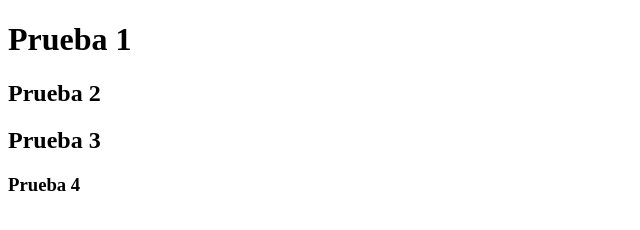
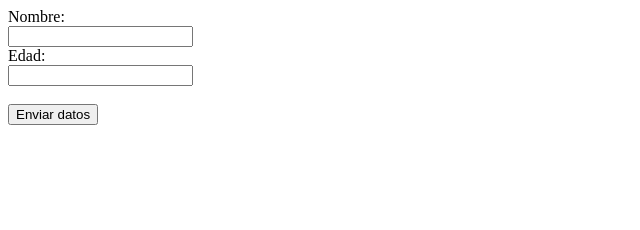
Before and after one commit to wjtrucido/cursoGit, a plain HTML site: page index.html in a window 1280 px wide. Shown: the whole page, without its empty margins (0-640 px from the left). Drawn offline with Linux system fonts and the light colour scheme.

Commit message:
formulario

```diff
--- a/index.html
+++ b/index.html
@@ -8,10 +8,17 @@
     <title>Document</title>
 </head>
 <body>
-    <h1> Prueba 1 </h1>
-    <h2> Prueba 2 </h2>
-    <h2> Prueba 3 </h2>
-    <h3> Prueba 4 </h3>
+    <form>
+        Nombre:
+        <br>
+        <input type="text">
+        <br>
+        Edad:
+        <br>
+        <input type="number">
+        <br><br>
+        <input type="submit" value="Enviar datos">
+    </form>
     <script src="js/funciones.js"></script>
 </body>
 </html>
```
